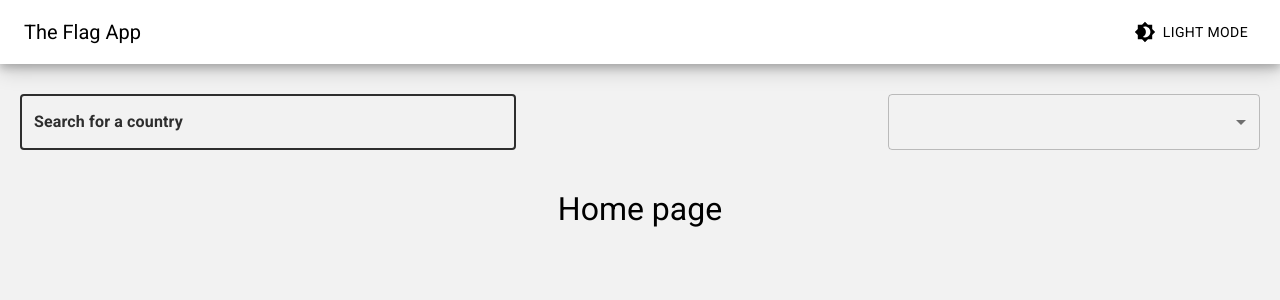
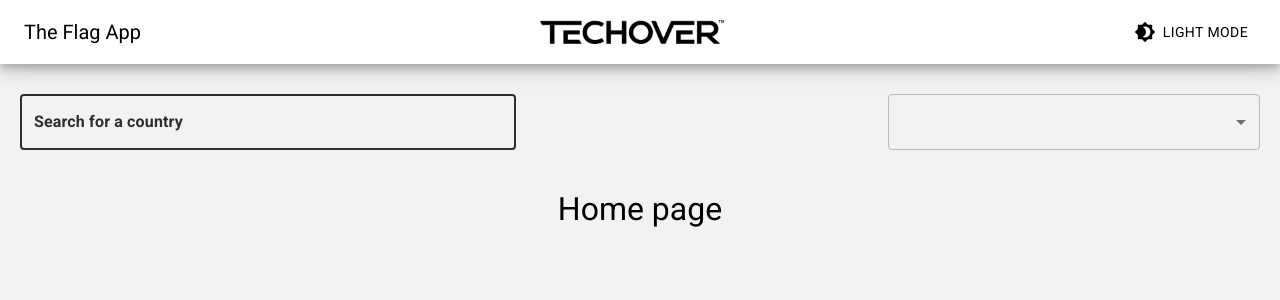
Before and after one commit to Holmevi/Flags, a React (Vite) app: page / in a window 1280 px wide. Both pictures are taken after a click on the button "DARK MODE". Shown: the top 300 px of the page. Built offline with nearby package versions, Linux system fonts and the light colour scheme.

Commit message:
Logo updated for dark/light-mode

```diff
--- a/src/components/Navbar/Navbar.jsx
+++ b/src/components/Navbar/Navbar.jsx
@@ -6,7 +6,12 @@ import DarkModeButton from "../DarkModeButton/DarkModeButton";
 const Navbar = ({ isDark, setIsDark }) => {
     return <Box className='Navbar'>
         <h1 className="TheFlagApp">The Flag App</h1>
-        <img src="src\assets\techover-logo.png" alt="" />
+
+        {isDark ? (<img src="src\assets\techover-logo.png" alt="" />)
+        :
+        (<img src="src\assets\techover-logo-dark.png" alt="" />)}
+
+
         <DarkModeButton isDark={isDark} setIsDark={setIsDark} />
     </Box>
 };
```
